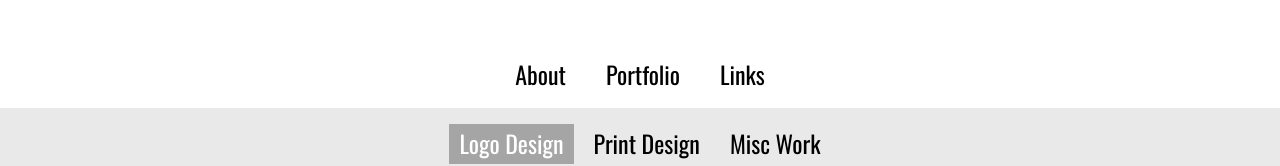
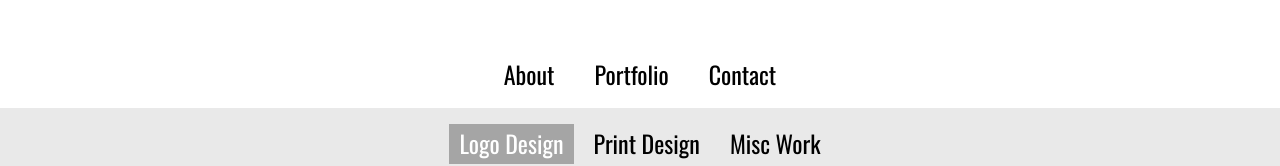
Before and after one commit to alexorear/musick-portfolio, an Angular app: page / in a window 1280 px wide. Shown: the part 213-379 px from the top of the page. Built offline with nearby package versions, Linux system fonts and the light colour scheme.

Commit message:
Remove focus outline for all css items. Add home router link to logo and portolio links.

```diff
--- a/src/app/core/core.module.ts
+++ b/src/app/core/core.module.ts
@@ -1,12 +1,14 @@
 import { NgModule } from '@angular/core';
 import { CommonModule } from '@angular/common';
+import { RouterModule } from '@angular/router';
 
 import { HeaderComponent } from './header/header.component';
 import { NavigationComponent } from './header/navigation/navigation.component';
 
 @NgModule({
 	imports: [
-		CommonModule
+		CommonModule,
+		RouterModule
 	],
 	declarations: [
 		HeaderComponent,
--- a/src/app/core/header/header.component.html
+++ b/src/app/core/header/header.component.html
@@ -1,3 +1,3 @@
 <div class="header">
-	<img src="assets/images/logo/MarissaLogo_Final-01.png" />
+	<img [routerLink]="['/']" src="assets/images/logo/MarissaLogo_Final-01.png" />
 </div>
--- a/src/app/core/header/header.component.scss
+++ b/src/app/core/header/header.component.scss
@@ -7,7 +7,8 @@
 	text-align: center;
 
 	img {
+		cursor: pointer;
+		min-width: 110px;
 		width: 15vw;
-		min-width: 110px;
 	}
 }
--- a/src/app/core/header/navigation/navigation.component.html
+++ b/src/app/core/header/navigation/navigation.component.html
@@ -3,11 +3,11 @@
 		<li class="nav-link">
 			About
 		</li>
-		<li class="nav-link">
+		<li class="nav-link" [routerLink]="['/']">
 			Portfolio
 		</li>
 		<li class="nav-link">
-			Links
+			Contact
 		</li>
 	</ul>
 </div>
--- a/src/styles.css
+++ b/src/styles.css
@@ -1,4 +1,8 @@
 /* You can add global styles to this file, and also import other style files */
+*:focus {
+	outline: none;
+}
+
 body {
 	background-color: #E9E9E9;
 	margin: 0;
```
